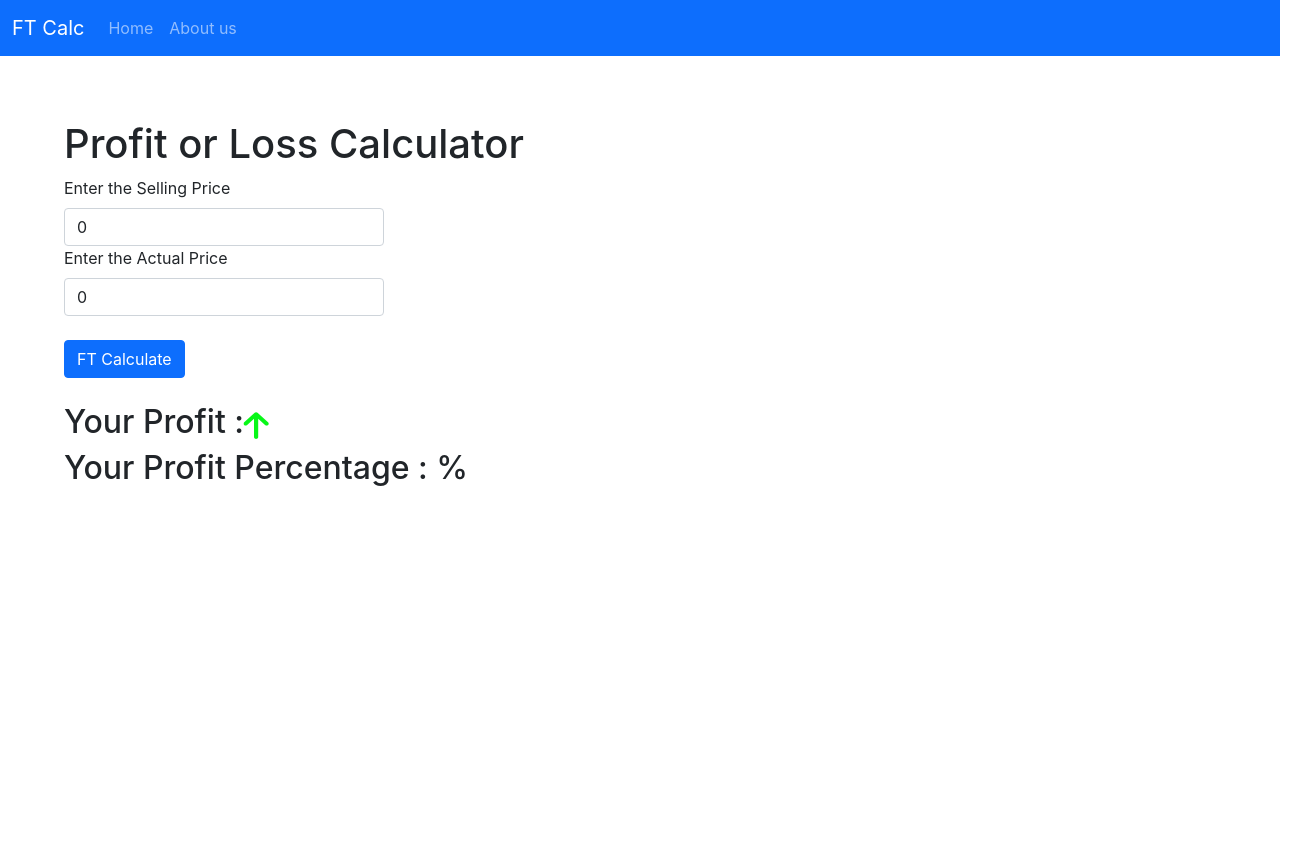
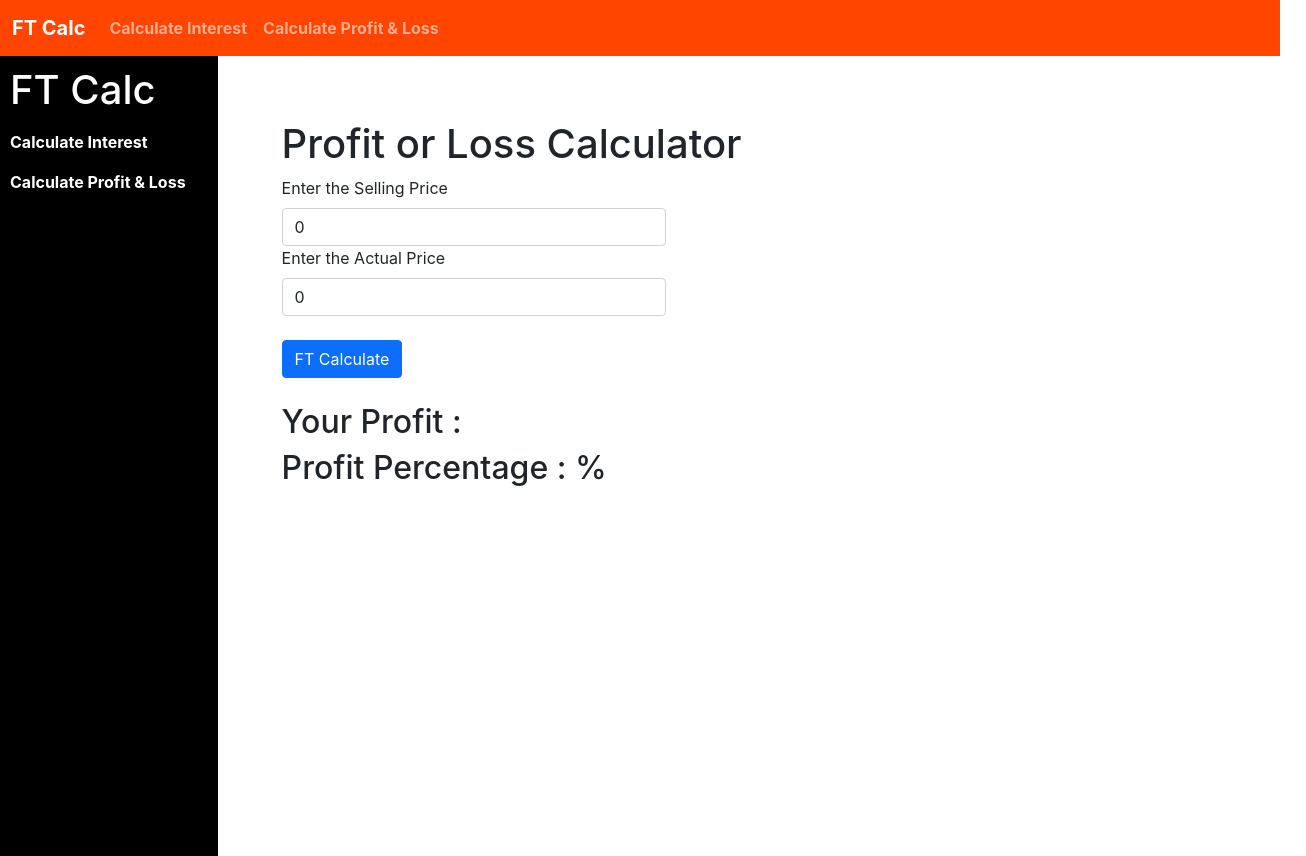
Before and after one commit to Sakrateesh-R/FT-Calc-QA, a React (Create React App) app: page /profit/loss in a window 1280 px wide. Shown: the whole page, 1306 px wide, since content can reach past the window. Before the commit the page ends 800 px from the top, so only its background shows below. Built offline with nearby package versions, Linux system fonts and the light colour scheme.

Commit message:
FTC-5 Development Navigation
FTC-5 Development Navigation

```diff
--- a/src/App.css
+++ b/src/App.css
@@ -1,8 +1,37 @@
 body{
   width:100%;
   height:100vh;
+  position:relative;
 }
 
+/* Navigation bar */
+.navbar{
+  background-color: orangered;
+  font-weight: bolder;
+  height:7vh;
+}
+.navbar-left{
+  padding:10px;
+  position: absolute;
+  left:0;
+  height:100vh;
+  width: 17vw;
+  background:black;
+  color:white;
+}
+.navbar-left .nav-link{
+  color:white;
+  font-weight: bolder;
+}
+.navbar-left .nav-link:hover{
+  color:orangered;
+}
+.body-position-container{
+  position: absolute;
+  left:17vw;
+  z-index: 20;
+
+}
 /* Home Page */
 
 /* Home page Container */
@@ -63,7 +92,7 @@ body{
 
 /* Profit Rendering Section */
 .Profit-Result-body{
-  width:50%;
+  width:75vw;
 }
 .Profit-Result-Section{
   display: flex;
@@ -74,7 +103,7 @@ body{
 
 }
 .Profit-input-section{
-  width:25vw;
+  width:30vw;
 }
 
 
@@ -86,4 +115,21 @@ body{
   .Interest-Result-Section{
     display: block;
   }
+  .body-position-container{
+    position: absolute;
+    left:0;
+  }
+  /* Profit or Loss */
+  .Profit-Result-body{
+    width:100vw;
+  }
+  .Profit-input-section{
+    width:75vw;
+  }
 }
+@media only screen and (max-width: 1200px){
+  .body-position-container{
+    position: absolute;
+    left:0;
+  }
+}
--- a/src/components/Home.js
+++ b/src/components/Home.js
@@ -126,7 +126,8 @@ export default function Home(){
 
     //const demoUrl = 'https://codesandbox.io/s/pie-chart-with-customized-label-dlhhj';
     return(
-        <div className="Home-page-container">
+        <div className="body-position-container">
+            <div className="Home-page-container col-lg-12">
                 <div className="Home-Interest-Section-Container">
 
 
@@ -186,7 +187,7 @@ export default function Home(){
                 </div>
                 <a href="/profit/loss" >Click here to calculate Profit or Loss</a>
             </div>
-
+        </div>
 
     )
 }
--- a/src/components/Navbar.js
+++ b/src/components/Navbar.js
@@ -1,6 +1,7 @@
 export default function Navbar(){
     return(
-        <nav className="navbar navbar-expand-lg navbar-dark bg-primary">
+        <div>
+        <nav className="navbar navbar-expand-lg navbar-dark">
             <div className="container-fluid">
                 <a className="navbar-brand" href="/">FT Calc</a>
                 <button className="navbar-toggler" type="button" data-bs-toggle="collapse" data-bs-target="#navbarNav" aria-controls="navbarNav" aria-expanded="false" aria-label="Toggle navigation">
@@ -9,20 +10,26 @@ export default function Navbar(){
                 <div className="collapse navbar-collapse" id="navbarNav">
                     <ul className="navbar-nav">
                         <li className="nav-item">
-                    <a className="nav-link" aria-current="page" href="#"> Home </a>
+                        <a className="nav-link" aria-current="page" href="/"> Calculate Interest </a>
                         </li>
                         <li className="nav-item">
-                    <a className="nav-link" href="#"> About us</a>
+                        <a className="nav-link" href="/profit/loss"> Calculate Profit & Loss</a>
                         </li>
-                    {/* <li className="nav-item">
-                    <a className="nav-link" href="#">Pricing</a>
-                    </li>
-                    <li className="nav-item">
-                    <a className="nav-link disabled" href="#" tabindex="-1" aria-disabled="true">Disabled</a>
-                    </li> */}
                     </ul>
                 </div>
             </div>
         </nav>
+        <div className="navbar-left d-none d-xl-block">
+                <h1>FT Calc</h1>
+                <ul className="navbar-nav">
+                    <li className="nav-item">
+                    <a className="nav-link" data-bs-toggle="tooltip" data-bs-placement="top" title="Calculate Interest" aria-current="page" href="/"> Calculate Interest </a>
+                    </li>
+                    <li className="nav-item">
+                    <a className="nav-link" href="/profit/loss"> Calculate Profit & Loss</a>
+                    </li>
+                </ul>
+        </div>
+        </div>
     )
 }
--- a/src/components/calculations/ProfitLoss.js
+++ b/src/components/calculations/ProfitLoss.js
@@ -50,6 +50,7 @@ export default function ProfitLoss(){
     }
 
     return(
+        <div className="body-position-container">
             <div className="Profit-container">
                 <div className="Profit-body">
                     <h1>Profit or Loss Calculator</h1>
@@ -66,7 +67,7 @@ export default function ProfitLoss(){
                 <div className="Profit-Result-body">
                     <div className="Profit-Result-Section">
                         <h2>Your Loss : {calProfit.loss} </h2>
-                    <i className="fa-solid fa-arrow-down fa-bounce fa-2xl" style = {{color: "#ff1100"}}></i>
+                        {calProfit.loss? <i className="fa-solid fa-arrow-down fa-bounce fa-2xl" style = {{color: "#ff1100"}}></i> : " " }
                     </div>
                     <h2>Your Loss Percentage : {calProfit.lossPercentage} %</h2>
                 </div>
@@ -74,14 +75,15 @@ export default function ProfitLoss(){
                 <div className="Profit-Result-body">
                 <div className="Profit-Result-Section">
                     <h2>Your Profit :{calProfit.profit} </h2>
-                <i className="fa-solid fa-arrow-up fa-bounce fa-2xl" style = {{color: "#08f718"}}></i>
+                    {calProfit.profit? <i className="fa-solid fa-arrow-up fa-bounce fa-2xl" style = {{color: "#08f718"}}></i> : " "}
 
                 </div>
 
-            <h2>Your Profit Percentage : {calProfit.profitPercentage} %</h2>
+                <h2>Profit Percentage : {calProfit.profitPercentage} %</h2>
             </div>
                 }
 
             </div>
+        </div>
     )
 }
```
Lines whose indentation alone changed are shown as unchanged.
